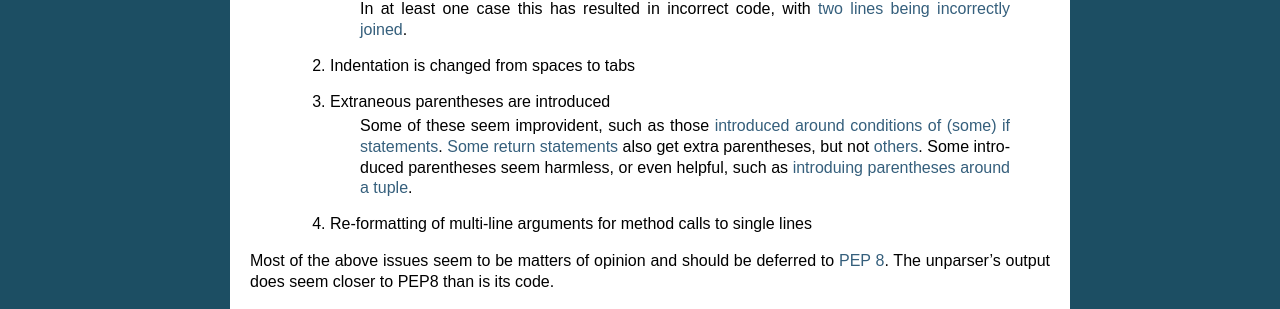
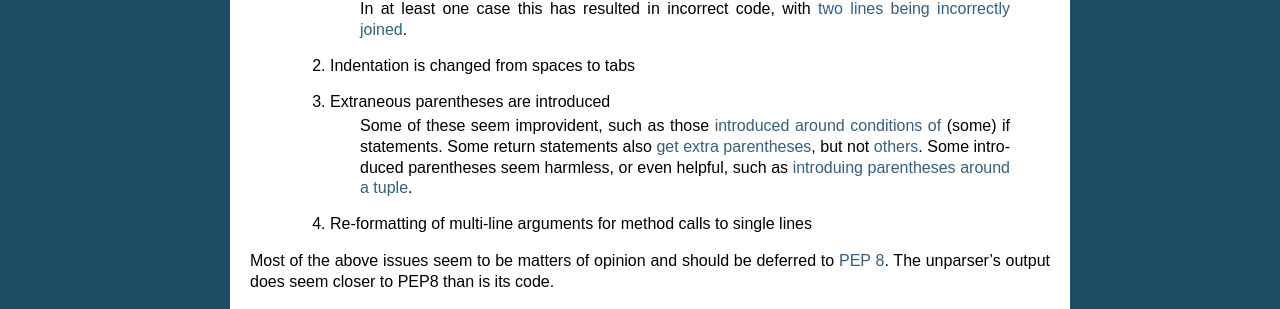
Before and after one commit to jalanb/pym, a Sphinx documentation site: the page built from docs/sourcecodegen.rst, in a window 1280 px wide. Shown: the part 825-1134 px from the top of the page. Built offline with Sphinx 7.4.7, drawn with Linux system fonts in a browser that asks for light colours; formulas are drawn with MathJax 3.

Commit message:
better linkage

```diff
--- a/docs/sourcecodegen.rst
+++ b/docs/sourcecodegen.rst
@@ -54,7 +54,7 @@ Some differences are apparent in `the commit <https://github.com/jalanb/pym/comm
      In at least one case this has resulted in incorrect code, with `two lines being incorrectly joined <https://github.com/jalanb/pym/blob/7305db84ede8120de3f13393ed3b792d0b583d7c/demo/sourcecoden/visitor.py#L47479>`_.
  #. Indentation is changed from spaces to tabs
  #. Extraneous parentheses are introduced
-     Some of these seem improvident, such as those `introduced around conditions of (some) if statements <https://github.com/jalanb/pym/blob/7305db84ede8120de3f13393ed3b792d0b583d7c/demo/sourcecoden/visitor.py#L42>`_. `Some return statements <https://github.com/jalanb/pym/blob/7305db84ede8120de3f13393ed3b792d0b583d7c/demo/sourcecoden/visitor.py#L6>`_ also get extra parentheses, but not `others <https://github.com/jalanb/pym/blob/7305db84ede8120de3f13393ed3b792d0b583d7c/demo/sourcecoden/visitor.py#L8>`_. Some introduced parentheses seem harmless, or even helpful, such as `introduing parentheses around a tuple <https://github.com/jalanb/pym/blob/7305db84ede8120de3f13393ed3b792d0b583d7c/demo/sourcecoden/visitor.py#L126>`_.
+     Some of these seem improvident, such as those `introduced around conditions of <https://github.com/jalanb/pym/blob/7305db84ede8120de3f13393ed3b792d0b583d7c/demo/sourcecoden/visitor.py#L42>`_ (some) if statements. Some return statements also `get extra parentheses <https://github.com/jalanb/pym/blob/7305db84ede8120de3f13393ed3b792d0b583d7c/demo/sourcecoden/visitor.py#L6>`_, but not `others <https://github.com/jalanb/pym/blob/7305db84ede8120de3f13393ed3b792d0b583d7c/demo/sourcecoden/visitor.py#L8>`_. Some introduced parentheses seem harmless, or even helpful, such as `introduing parentheses around a tuple <https://github.com/jalanb/pym/blob/7305db84ede8120de3f13393ed3b792d0b583d7c/demo/sourcecoden/visitor.py#L126>`_.
  #. Re-formatting of multi-line arguments for method calls to single lines
 
 Most of the above issues seem to be matters of opinion and should be deferred to `PEP 8 <http://www.python.org/dev/peps/pep-0008/>`_. The unparser's output does seem closer to PEP8 than is its code.
```
